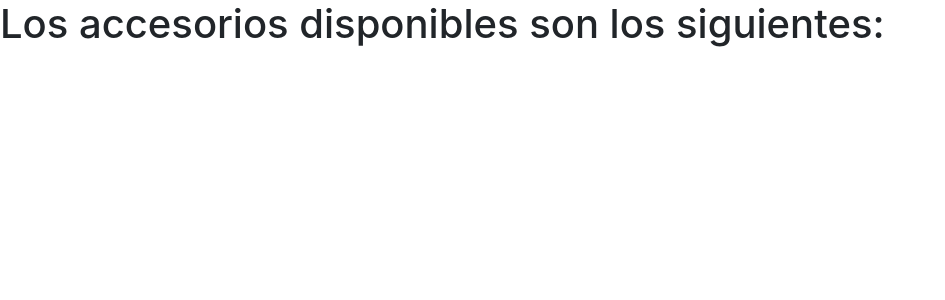
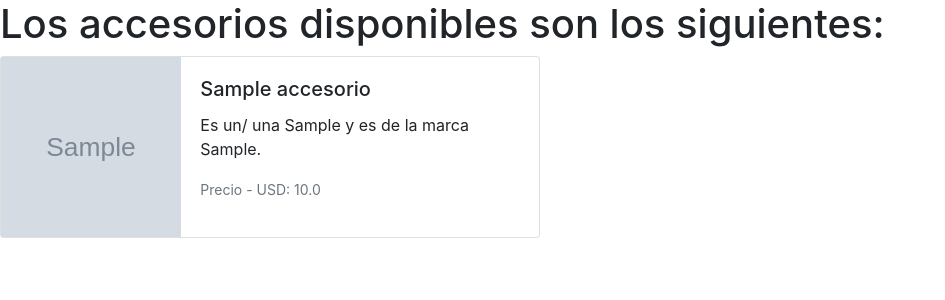
Before and after one commit to GustavoSeoane/Tienda-Abreu, a Django app: page /tienda/listar-accesorios/ in a window 1280 px wide. Shown: the part 56-356 px from the top of the page, without its empty margins (0-945 px from the left). Run offline with Django 4.2, Linux system fonts and the light colour scheme; tables that the repository leaves empty hold one stand-in row (values such as "Sample post"); grey boxes marked "Sample" are stand-in pictures; parts of the project's set-up code (start-up, migrations or seed data) failed here and were passed over.

Commit message:
Accesorios Funcionando

```diff
--- a/Tienda/views.py
+++ b/Tienda/views.py
@@ -70,15 +70,15 @@ def crear_accesorios(request):
     if request.method == 'GET':
         form = accesorios_forms()
         context = {'form' : form}
-        return render(request, 'crear_accesorios.html', context=context )
+        return render(request, 'crear_accesorio.html', context=context )
     else:
         form = accesorios_forms(request.POST)
         if form.is_valid():
             new_accesorio = Accesorios.objects.create(
-                ropa_name = form.cleaned_data['accesorio_name'],
-                ropa_color = form.cleaned_data['accesorio_color'],
-                ropa_marca = form.cleaned_data['accesorio_marca'],
-                ropa_precio = form.cleaned_data['accesorio_precio'],
+                accesorio_name = form.cleaned_data['accesorio_name'],
+                accesorio_tipo = form.cleaned_data['accesorio_tipo'],
+                accesorio_marca = form.cleaned_data['accesorio_marca'],
+                accesorio_precio = form.cleaned_data['accesorio_precio'],
             )
             context = {'new_accesorio' : new_accesorio}
         return render(request, 'crear_accesorio.html', context=context )
--- a/templates/base.html
+++ b/templates/base.html
@@ -36,7 +36,7 @@
                     <div class="dropdown-menu" aria-labelledby="navbarDropdown">
                         <a class="dropdown-item" href="/tienda/crear-ropa/">Alta nueva Ropa</a>
                         <a class="dropdown-item" href="/tienda/crear-championes/">Alta nuevo Calzado</a>
-                        <a class="dropdown-item" href="/tienda/crear-accesorio/">Accesorios imperdibles</a>
+                        <a class="dropdown-item" href="/tienda/crear-accesorios/">Alta nuevo Accesorio</a>
                     </div>
                 </li>
                 <form class="form-inline my-2 my-lg-0" action="/tienda/search-ropa/" method="GET">
--- a/templates/listar_accesorios.html
+++ b/templates/listar_accesorios.html
@@ -1,11 +1,13 @@
-{% extends 'base.html' %} {% block content %}
+{% extends 'base.html' %}
+
+{% block content %}
 
 
 <form acction="" method="post">
     {% load humanize %}
     <h1> Los accesorios disponibles son los siguientes: </h1>
 
-    {% for accesorioss in list_accesorio %}
+    {% for accesorioss in list_accesorios %}
 
     <div class="card mb-3" style="max-width: 540px;">
         <div class="row no-gutters">
@@ -16,10 +18,12 @@
             <div class="col-md-8">
                 <div class="card-body">
                     <h5 class="card-title">{{accesorioss.accesorio_name}}</h5>
-                    <p class="card-text">Es de color {{accesorioss.accesorio_color}} y es de la marca {{accesorioss.accesorio_marca}}.</p>
+                    <p class="card-text">Es un/ una {{accesorioss.accesorio_tipo}} y es de la marca {{accesorioss.accesorio_marca}}.</p>
                     <p class="card-text"><small class="text-muted">Precio - USD: {{accesorioss.accesorio_precio | intcomma}}</small></p>
                 </div>
             </div>
         </div>
     </div>
-    {% endfor %} {% endblock%}
+    {% endfor %}
+
+    {% endblock%}
```
Also changed, not shown: Tienda/forms.py (+4 -4 lines), templates/crear_accesorio.html (+9 -4 lines).
